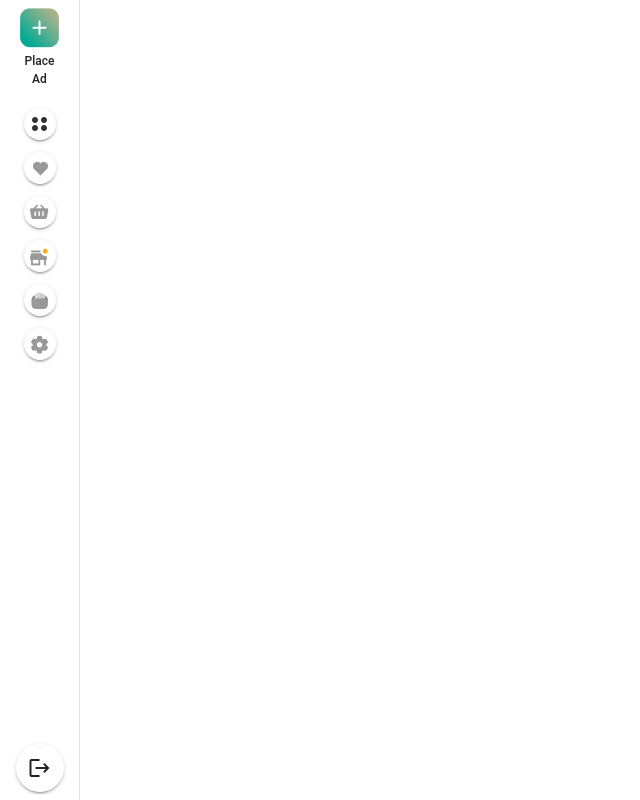
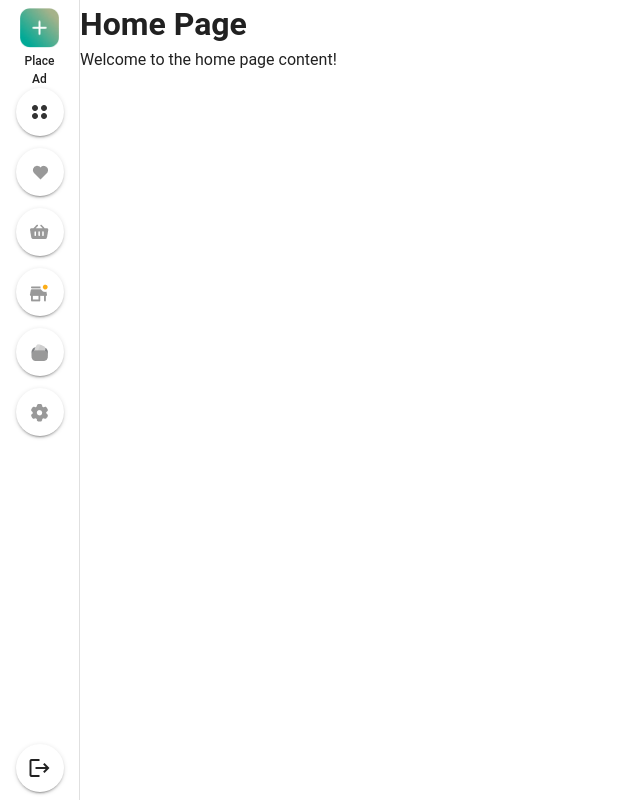
Before and after one commit to hemadlawar/FrontEnd-Developer-Assignment, a Vue app: page /home in a window 1280 px wide. Shown: the whole page, without its empty margins (0-640 px from the left). Built offline with nearby package versions, Linux system fonts and the light colour scheme.

Commit message:
add side bar

```diff
--- a/src/App.vue
+++ b/src/App.vue
@@ -1,5 +1,11 @@
+<script setup lang="ts">
+import SideBar from "./components/SideBar.vue";
+</script>
+
 <template>
   <v-app>
-    <router-view />
+    <SideBar>
+      <router-view />
+    </SideBar>
   </v-app>
 </template>
--- /dev/null
+++ b/src/components/SideBar.vue
@@ -0,0 +1,90 @@
+<script setup>
+import { defineSlots } from "vue";
+import chatLogo from "../assets/Chat.png";
+import favoritesLogo from "../assets/Favorites.png";
+import walletLogo from "../assets/Wallet.png";
+import bagLogo from "../assets/shopping-basket-svgrepo-com.png";
+import placeAdLogo from "../assets/Place_Ad.png";
+import InvestLogo from "../assets/Invest.png";
+import HomeLogo from "../assets/Home.png";
+import SettingLogo from "../assets/Settings.png";
+</script>
+
+<template>
+  <v-layout>
+    <!-- Sidebar -->
+    <v-navigation-drawer permanent :width="80">
+      <v-list color="transparent" class="d-flex flex-column align-center">
+        <!-- Place Ad button -->
+        <v-btn
+          class="mb-2 place-ad-btn"
+          variant="text"
+          min-width="0"
+          elevation="0"
+        >
+          <img
+            :src="InvestLogo"
+            alt="Invest"
+            style="width: 40px; height: 40px; object-fit: contain"
+          />
+        </v-btn>
+        <span class="place-ad-text">Place<br />Ad</span>
+
+        <!-- Other Icon Buttons -->
+        <v-btn icon class="mb-3 custom-icon-btn"
+          ><img :src="HomeLogo" alt="Home"
+        /></v-btn>
+        <v-btn icon class="mb-3 custom-icon-btn"
+          ><img :src="favoritesLogo" alt="Favorites"
+        /></v-btn>
+        <v-btn icon class="mb-3 custom-icon-btn"
+          ><img :src="bagLogo" alt="Bag"
+        /></v-btn>
+        <v-btn icon class="mb-3 custom-icon-btn"
+          ><img :src="chatLogo" alt="Chat"
+        /></v-btn>
+        <v-btn icon class="mb-3 custom-icon-btn"
+          ><img :src="walletLogo" alt="Wallet"
+        /></v-btn>
+        <v-btn icon class="mb-3 custom-icon-btn"
+          ><img :src="SettingLogo" alt="Setting"
+        /></v-btn>
+      </v-list>
+
+      <!-- Logout button at bottom -->
+      <template v-slot:append>
+        <div class="pa-2 d-flex justify-center">
+          <v-btn icon>
+            <v-icon>mdi-logout</v-icon>
+          </v-btn>
+        </div>
+      </template>
+    </v-navigation-drawer>
+
+    <!-- Page content -->
+    <v-main>
+      <slot />
+    </v-main>
+  </v-layout>
+</template>
+
+<style scoped>
+.custom-icon-btn {
+  width: 32px;
+  height: 32px;
+}
+
+.place-ad-btn {
+  padding: 0;
+  min-width: 0;
+  background: transparent !important;
+  box-shadow: none !important;
+}
+
+.place-ad-text {
+  text-align: center;
+  font-size: 12px;
+  font-weight: 500;
+  display: block;
+}
+</style>
--- a/src/views/Home.vue
+++ b/src/views/Home.vue
@@ -1,91 +1,8 @@
-<script setup>
-import chatLogo from "../assets/Chat.png";
-import favoritesLogo from "../assets/Favorites.png";
-import walletLogo from "../assets/Wallet.png";
-import bagLogo from "../assets/shopping-basket-svgrepo-com.png";
-import placeAdLogo from "../assets/Place_Ad.png";
-import InvestLogo from "../assets/Invest.png";
-import HomeLogo from "../assets/Home.png";
-import SettingLogo from "../assets/Settings.png";
-</script>
+<script setup></script>
 
 <template>
-  <v-layout>
-    <!-- Use width prop -->
-    <v-navigation-drawer permanent :width="80">
-      <v-list color="transparent" class="d-flex flex-column align-center">
-        <!-- Place Ad button -->
-        <!-- Place Ad button -->
-        <v-btn
-          class="mb-2 place-ad-btn"
-          variant="text"
-          min-width="0"
-          elevation="0"
-        >
-          <img
-            :src="InvestLogo"
-            alt="Place Ad"
-            style="width: 40px; height: 40px; object-fit: contain"
-          />
-        </v-btn>
-
-        <span class="place-ad-text">Place<br />Ad</span>
-
-        <!-- Other Icon Buttons -->
-        <v-btn icon class="mb-3 custom-icon-btn">
-          <img :src="HomeLogo" alt="Chat" />
-        </v-btn>
-        <v-btn icon class="mb-3 custom-icon-btn">
-          <img :src="favoritesLogo" alt="Favorites" />
-        </v-btn>
-        <v-btn icon class="mb-3 custom-icon-btn">
-          <img :src="bagLogo" alt="Bag" />
-        </v-btn>
-        <v-btn icon class="mb-3 custom-icon-btn">
-          <img :src="chatLogo" alt="Chat" />
-        </v-btn>
-
-        <v-btn icon class="mb-3 custom-icon-btn">
-          <img :src="walletLogo" alt="Wallet" />
-        </v-btn>
-        <v-btn icon class="mb-3 custom-icon-btn">
-          <img :src="SettingLogo" alt="Setting" />
-        </v-btn>
-      </v-list>
-
-      <!-- Logout button at bottom -->
-      <template v-slot:append>
-        <div class="pa-2 d-flex justify-center">
-          <v-btn icon>
-            <v-icon>mdi-logout</v-icon>
-          </v-btn>
-        </div>
-      </template>
-    </v-navigation-drawer>
-
-    <v-main style="height: 400px"></v-main>
-  </v-layout>
+  <div>
+    <h1>Home Page</h1>
+    <p>Welcome to the home page content!</p>
+  </div>
 </template>
-
-<style scoped>
-/* Style for icon buttons */
-.custom-icon-btn {
-  width: 32px;
-  height: 32px;
-}
-
-/* Style for Place Ad button */
-.place-ad-btn {
-  padding: 0;
-  min-width: 0;
-  background: transparent !important;
-  box-shadow: none !important;
-}
-
-.place-ad-text {
-  text-align: center;
-  font-size: 12px;
-  margin-bottom: 20px;
-  font-weight: 500;
-}
-</style>
```
